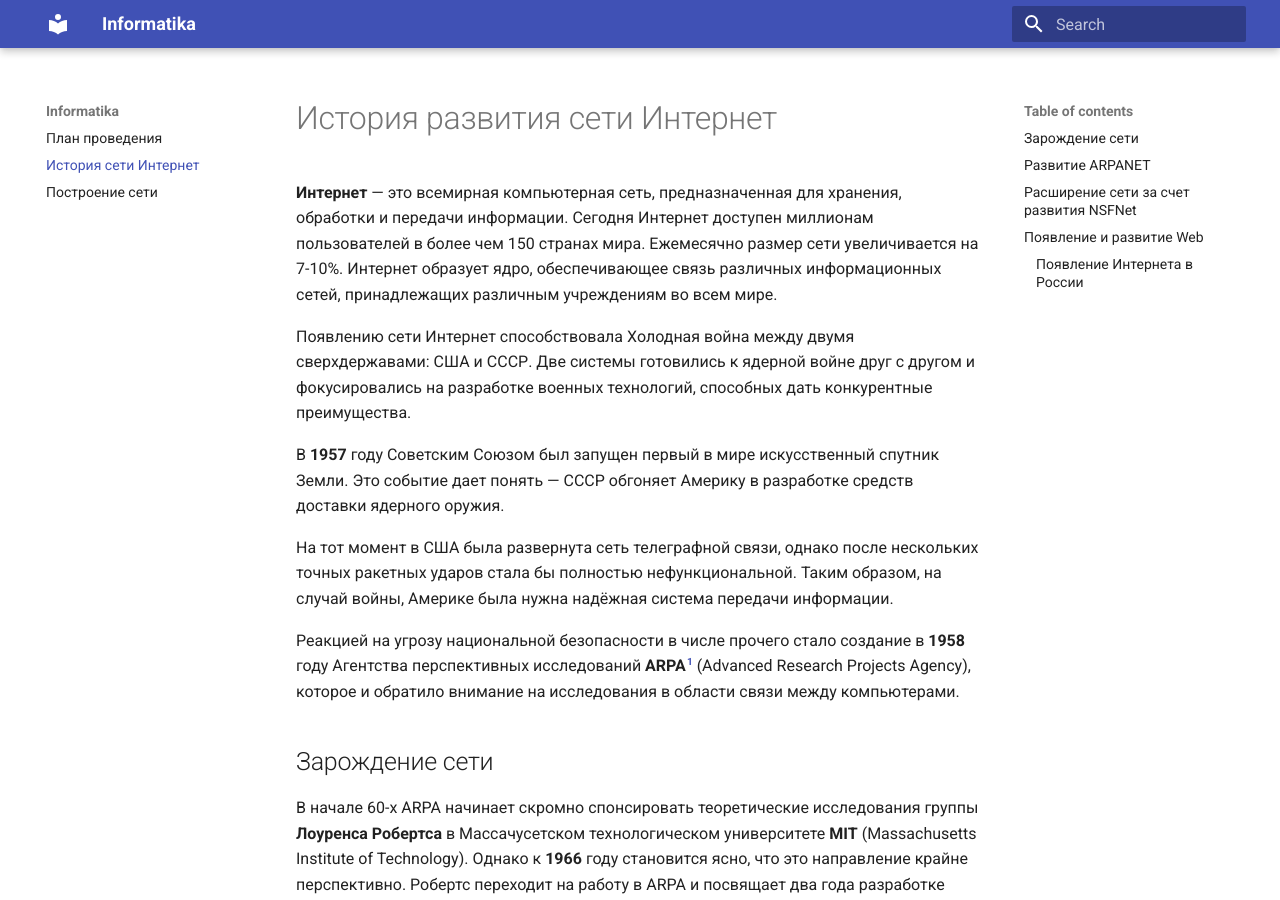
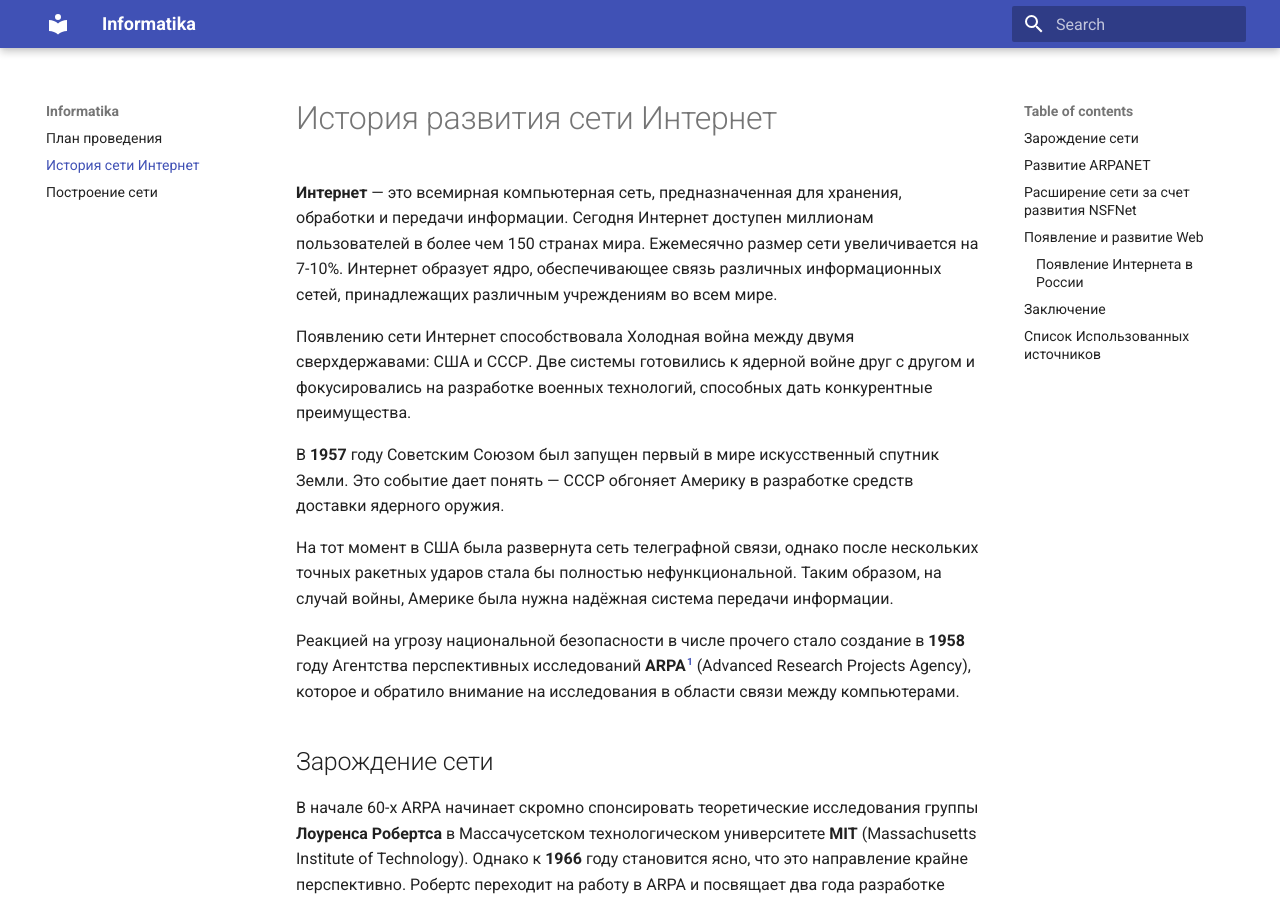
Before and after one commit to chabErch/Informatika, an MkDocs documentation site: the page built from docs/История Интернета.md, in a window 1280 px wide and 900 px high. Built offline with MkDocs 1.6.1 and Material for MkDocs 9.7.7, drawn with Linux system fonts in a browser that asks for light colours.

Commit message:
fix two heading

```diff
--- a/docs/История Интернета.md
+++ b/docs/История Интернета.md
@@ -71,11 +71,11 @@
 
 А официальной датой начала существования российского интернета считается **7 апреля 1994** года — дата окончательной регистрации права администрирования домена `.ru`.
 
-# Заключение
+## Заключение
 
 Количество интернет-пользователей во всем мире постоянно растет. По данным ежегодного глобального исследования от *We Are Social* и *Hootsuite* на январь **2021** года, интернетом пользуются 4,66 миллиарда человек во всем мире, что составляет 59,5% от всего населения Земли.
 
-# Список Использованных источников
+## Список Использованных источников
 
 1. Основы инфокоммуникационных технологий. Учебное пособие для вузов / В.В. Величко, Г.П. Катунин, В.П. Шувалов; под ред. профессора В.П. Шувалова. — М.: Горячая линия-Телеком, 2009. — 712 с.: ил. ISBN 978-5-9912-0055-4.
 2. Основные этапы развития Интернета и Web [Электронный ресурс] URL: [http://webgangsters.ru/%D0%BE%D1%81%D0%BD%D0%BE%D0%B2%D0%BD%D1%8B%D0%B5-%D1%8D%D1%82%D0%B0%D0%BF%D1%8B-%D1%80%D0%B0%D0%B7%D0%B2%D0%B8%D1%82%D0%B8%D1%8F-%D0%B8%D0%BD%D1%82%D0%B5%D1%80%D0%BD%D0%B5%D1%82%D0%B0-%D0%B8-web/](http://webgangsters.ru/%D0%BE%D1%81%D0%BD%D0%BE%D0%B2%D0%BD%D1%8B%D0%B5-%D1%8D%D1%82%D0%B0%D0%BF%D1%8B-%D1%80%D0%B0%D0%B7%D0%B2%D0%B8%D1%82%D0%B8%D1%8F-%D0%B8%D0%BD%D1%82%D0%B5%D1%80%D0%BD%D0%B5%D1%82%D0%B0-%D0%B8-web/) (дата обращения: 09.02.2022)
```
